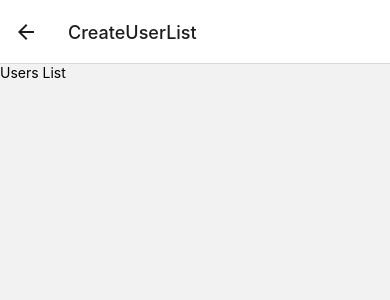
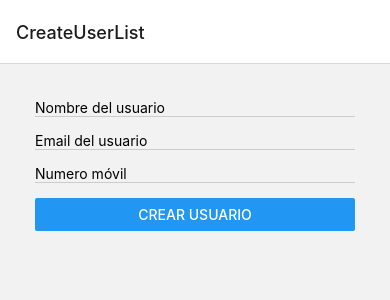
Before and after one commit to fernandopaz1/react-native-firebase, a React Native app: screen /CreateUserList in a window 390 px wide. Shown: the top 300 px of the page. Built offline with nearby package versions, Linux system fonts and the light colour scheme.

Commit message:
feat: agregando formularion con hooks en CreateUserScreen

```diff
--- a/App.js
+++ b/App.js
@@ -22,9 +22,9 @@ function MyStack(){
   // pongo un Stack.Screen
   return (
     <Stack.Navigator>
+      <Stack.Screen name="CreateUserList" component={CreateUserScreen} />
       <Stack.Screen name="UserList" component={UserList} />
       <Stack.Screen name="UserDetailScreen" component={UserDetailScreen} />
-      <Stack.Screen name="CreateUserList" component={CreateUserScreen} />
     </Stack.Navigator>
 
   )
--- a/screens/CreateUserScreen.jsx
+++ b/screens/CreateUserScreen.jsx
@@ -1,12 +1,50 @@
-import React from 'react'
-import { View, Text } from 'react-native'
+import React, {useState} from 'react'
+import { View, Button, TextInput, ScrollView, StyleSheet,Text } from 'react-native'
 
 const CreateUserScreen = () => {
+    const [state, setState] = useState({
+        nombre: '',
+        email: '',
+        numeroCel: '',
+
+    });
+
+    const cambiarEstado = (propiedad, valor) => {
+        setState({...state, [propiedad]: valor});
+    }
+
     return(
-        <View>
-            <Text>Users List</Text>
-        </View>
+        <ScrollView style={styles.container}>
+            <View style = {styles.inputGroup}>
+                <TextInput placeholder="Nombre del usuario" onChange={(value) => cambiarEstado("nombre",value)}/>
+            </View>
+
+            <View style = {styles.inputGroup}>
+                <TextInput placeholder="Email del usuario"  onChange={(value) => cambiarEstado("email",value)}/>
+            </View>
+            <View style = {styles.inputGroup}>
+                <TextInput placeholder="Numero móvil"  onChange={(value) => cambiarEstado("numeroCel",value)}/>
+            </View>
+
+            <View>
+                <Button title="Crear usuario" onPress={() => console.log(state)}/>
+            </View>
+        </ScrollView>
     )
 }
 
+const styles = StyleSheet.create({
+    container: {
+        flex: 1,
+        padding: 35,
+    },
+    inputGroup: {
+        flex:1,
+        padding:0,
+        marginBottom: 15,
+        borderBottomWidth:1,
+        borderBottomColor: '#cccccc'
+    }
+})
+
 export default CreateUserScreen
```
